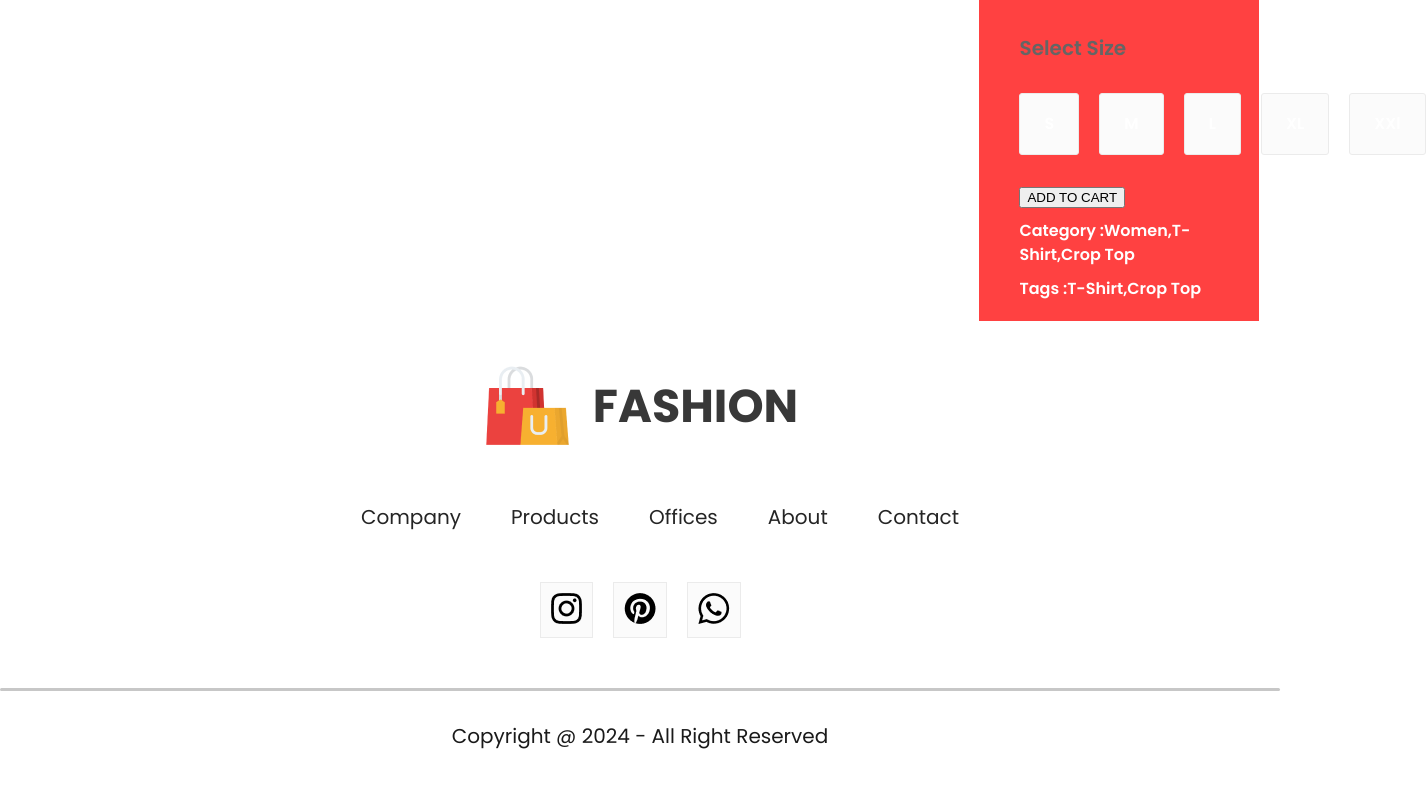
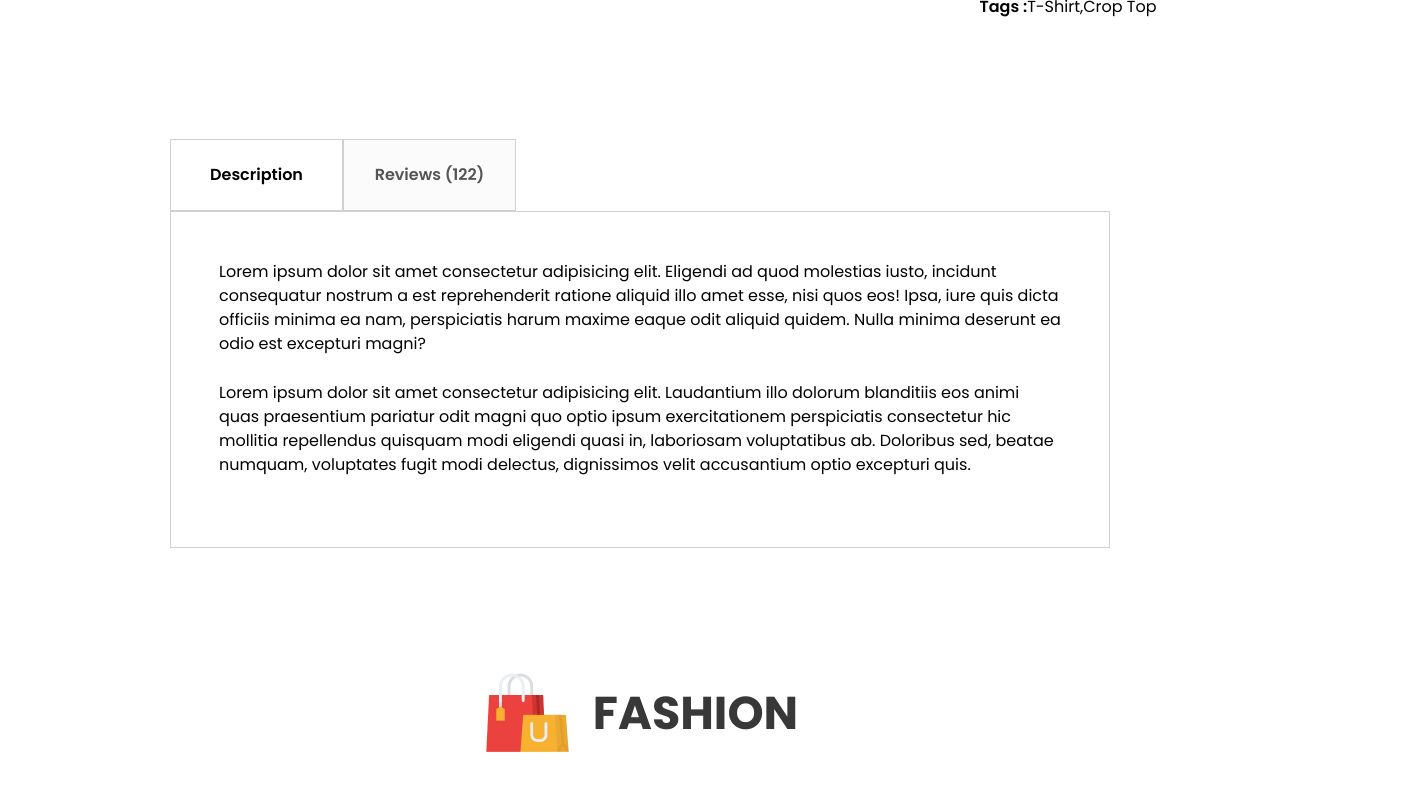
Before and after one commit to NA-Asraful-Khan/Fashion_Ecom, a React (Vite) app: page /product/1 in a window 1280 px wide. Shown: the part 1120-1920 px from the top of the page, 1426 px wide, since content can reach past the window. Built offline with nearby package versions, Linux system fonts and the light colour scheme.

Commit message:
Description done

```diff
--- a/src/App.jsx
+++ b/src/App.jsx
@@ -16,7 +16,7 @@ function App() {
 
   return (
     <div>
-      <h2>2:12:17</h2>
+      <h2>2:20:30</h2>
       <BrowserRouter>
         <Navbar />
         <Routes>
--- /dev/null
+++ b/src/Components/Shared/DescriptionBox/DescriptionBox.css
@@ -0,0 +1,30 @@
+.descriptionbox{
+    margin: 120px 170px;
+}
+.descriptionbox-navigator{
+    display: flex;
+}
+
+.descriptionbox-nav-box{
+    display: flex;
+    align-items: center;
+    justify-content: center;
+    font-size: 16px;
+    font-weight: 600;
+    width: 171px;
+    height: 70px;
+    border: 1px solid #d0d0d0;
+}
+.descriptionbox-nav-box.fade{
+    background: #fbfbfb;
+    color:#555
+}
+
+.descriptionbox-description{
+    display: flex;
+    flex-direction: column;
+    gap: 25px;
+    border: 1px solid #d0d0d0;
+    padding: 48px;
+    padding-bottom: 70px;
+}
--- /dev/null
+++ b/src/Components/Shared/DescriptionBox/DescriptionBox.jsx
@@ -0,0 +1,21 @@
+import './DescriptionBox.css'
+const DescriptionBox = () => {
+  return (
+    <div className='descriptionbox'>
+        <div className="descriptionbox-navigator">
+            <div className="descriptionbox-nav-box">
+                Description
+            </div>
+            <div className="descriptionbox-nav-box fade">
+                Reviews (122)
+            </div>
+        </div>
+        <div className="descriptionbox-description">
+            <p>Lorem ipsum dolor sit amet consectetur adipisicing elit. Eligendi ad quod molestias iusto, incidunt consequatur nostrum a est reprehenderit ratione aliquid illo amet esse, nisi quos eos! Ipsa, iure quis dicta officiis minima ea nam, perspiciatis harum maxime eaque odit aliquid quidem. Nulla minima deserunt ea odio est excepturi magni?</p>
+            <p>Lorem ipsum dolor sit amet consectetur adipisicing elit. Laudantium illo dolorum blanditiis eos animi quas praesentium pariatur odit magni quo optio ipsum exercitationem perspiciatis consectetur hic mollitia repellendus quisquam modi eligendi quasi in, laboriosam voluptatibus ab. Doloribus sed, beatae numquam, voluptates fugit modi delectus, dignissimos velit accusantium optio excepturi quis.</p>
+        </div>
+    </div>
+  )
+}
+
+export default DescriptionBox
--- a/src/Components/Shared/ProductDisplay/ProductDisplay.css
+++ b/src/Components/Shared/ProductDisplay/ProductDisplay.css
@@ -75,7 +75,7 @@
     border-radius: 3px;
     cursor: pointer;
 }
-.productdisplay-right{
+.productdisplay-right button{
     padding: 20px 40px;
     width: 200px;
     font-size: 16px;
--- a/src/Pages/Product.jsx
+++ b/src/Pages/Product.jsx
@@ -3,6 +3,7 @@ import { ShopContext } from "../Context/ShopContext"
 import { useParams } from "react-router-dom"
 import Breadcrums from "../Components/Shared/Breadcrums/Breadcrum"
 import ProductDisplay from "../Components/Shared/ProductDisplay/ProductDisplay"
+import DescriptionBox from "../Components/Shared/DescriptionBox/DescriptionBox"
 
 export const Product = () => {
   const {all_product}= useContext(ShopContext)
@@ -12,6 +13,7 @@ export const Product = () => {
     <div>
       <Breadcrums product={product}/>
       <ProductDisplay product={product}/>
+      <DescriptionBox/>
     </div>
   )
 }
```
Also changed, not shown: src/Components/Shared/RelatedProducts/RelatedProducts.jsx (added, +20 -0 lines), src/Components/Shared/RelatedProducts/RelatedProducts.css (added).
